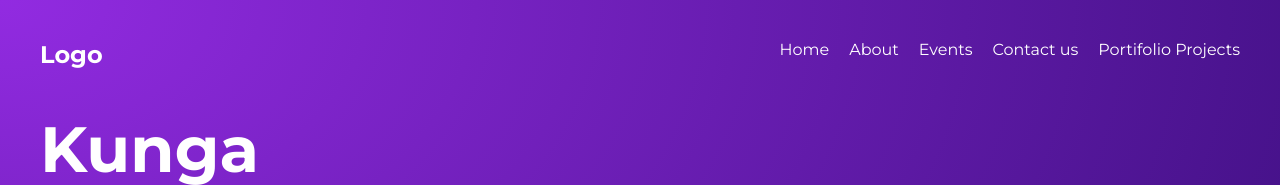
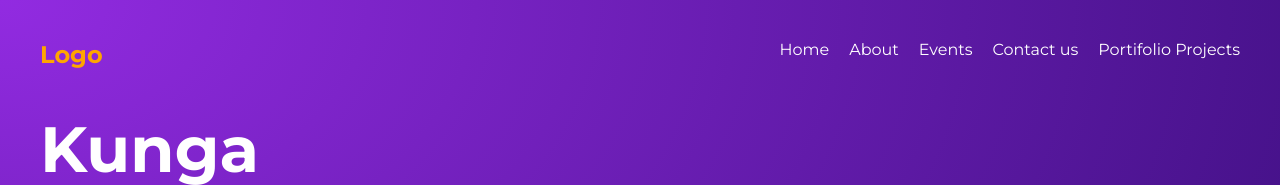
Before and after one commit to mosespace/Kunga, a Gatsby site: page / in a window 1280 px wide. Shown: the top 185 px of the page. Built offline with nearby package versions, Linux system fonts and the light colour scheme; Gatsby itself is replaced by a stand-in of ours.

Commit message:
feat: added styling

```diff
--- a/src/styles/global.css
+++ b/src/styles/global.css
@@ -29,6 +29,10 @@ nav{
     grid-template-columns: 1fr 1fr;
     margin: 40px auto;
 }
+nav h1{
+    color: #ffa500;
+    cursor:not-allowed;
+}
 nav .links {
     display: inline-block;
     text-align: right;
```
